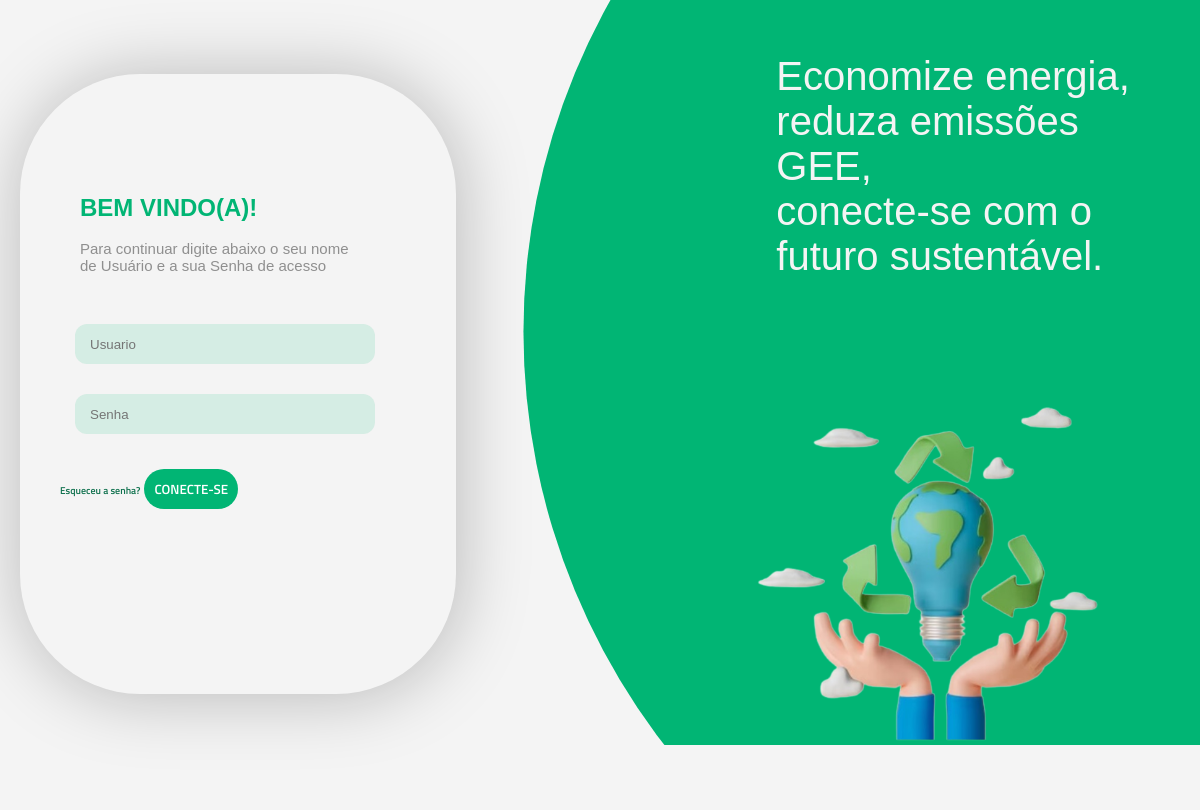
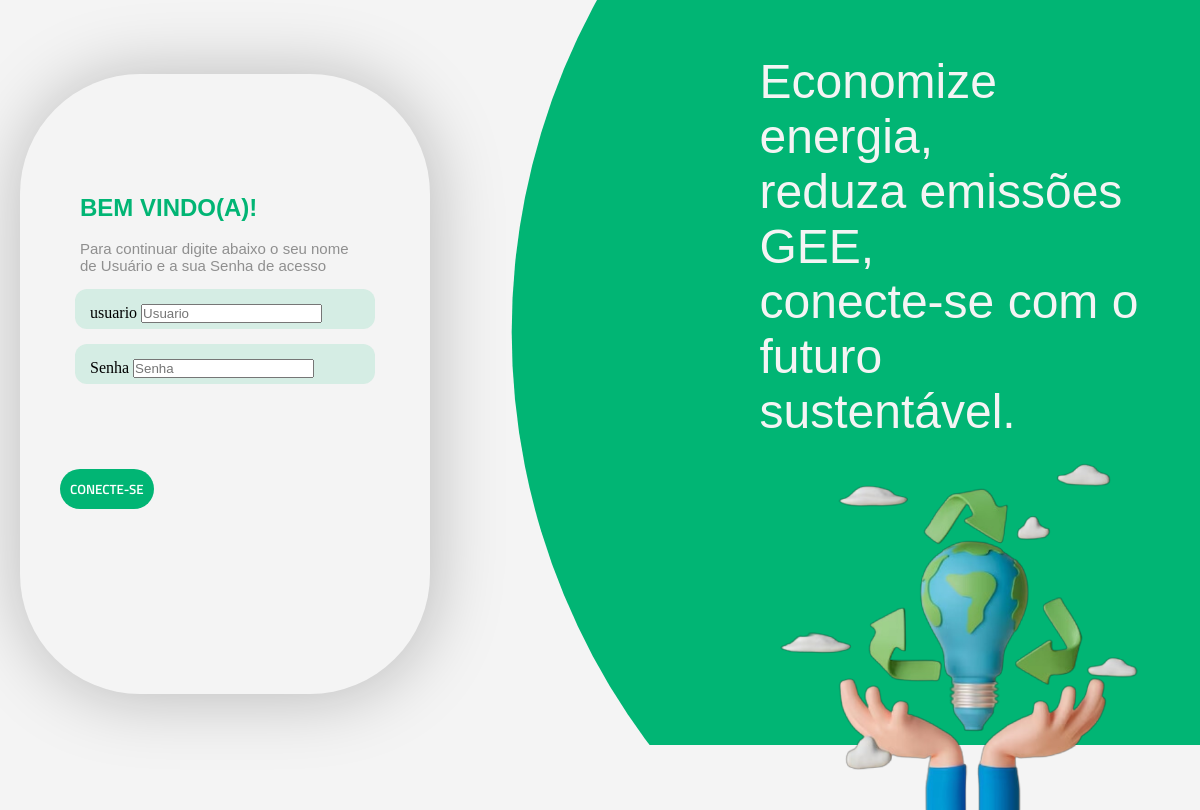
Before and after one commit to JannaMP/LoginSASC, a plain HTML site: page LoginSasc/Login/Index.html in a window 1280 px wide. Shown: the full height of the page, 80-1280 px from the left. Drawn offline with Linux system fonts and the light colour scheme; a web font is replaced by a local one.

Commit message:
Alteracoes feitas no login

```diff
--- a/LoginSasc/Login/Index.html
+++ b/LoginSasc/Login/Index.html
@@ -37,13 +37,28 @@
                 <div class="informacoes_usuario">
 
 
-                <input class="inputs usuario" type="text" placeholder="Usuario">
+                    <div class="inputs">
+                        <label for="campo-usuario">usuario</label>
+                        <input placeholder="Usuario" type="email" name="email" id="campo-email">
+                    </div>
+
+                    <div class="inputs">
+                        <label for="campo-senha">Senha</label>
+                        <input placeholder="Senha" type="password" name="senha" id="campo-senha">
+                    </div>
+
+
+
+                  <button class="btn_login"> Conecte-se </button>
+
+               <!-- cod do <input class="inputs usuario" type="text" placeholder="Usuario">
 
                 <input class="inputs senha" type="password" placeholder="Senha">
 
                 <a  class="btn_senha" href="#">Esqueceu a senha?</a>
+
                 <button class="btn_login"> Conecte-se </button>
-
+               -->
 
 
                 </div>
@@ -56,7 +71,7 @@
 
                     <div class="banner_conteudo">
                     <p class="banner_txt"> Economize energia, <br> reduza emissões GEE, <br> conecte-se com o futuro sustentável.</p>
-                    <img class="img_lampada" src="../img/lampada.png" alt="lampada">
+                    <img class="img_lampada" src="../img/lampadabanner.png"alt="lampada">
                 </div>
                </section>
 
--- a/LoginSasc/Login/Style.css
+++ b/LoginSasc/Login/Style.css
@@ -77,6 +77,7 @@ h2{
 }
 
 
+
 .btn_login{
 
     padding: 10px;
@@ -87,7 +88,8 @@ h2{
     text-decoration: none;
 	color: #fff;
 	background: var(--verde);
-    margin-top: 20px;
+    padding: top 70px;
+    margin-top: 70px;
 
 
 }
@@ -97,8 +99,8 @@ h2{
     font-family: var(--font2);
     color: #11724F;
     font-size: 10px;
-    text-align: right;
-    margin-top: -30px;
+
+    margin-top: 20px;
 
 
 }
@@ -121,7 +123,7 @@ h2{
 }
 
 .banner_txt{
-    font-size: 40px;
+    font-size: 48px;
     color: var(--branco);
     font-family: var(--font1);
 
@@ -133,6 +135,6 @@ h2{
 .img_lampada{
     height: 50%;
     width: 50%;
-    margin-left: 210px;
-    margin-top: 60px;
+    margin-left: 300px;
+    margin-top: -49px;
 }
```
Also changed, not shown: LoginSasc/img/lampada.png (deleted), LoginSasc/img/lampadabanner.png (added).
